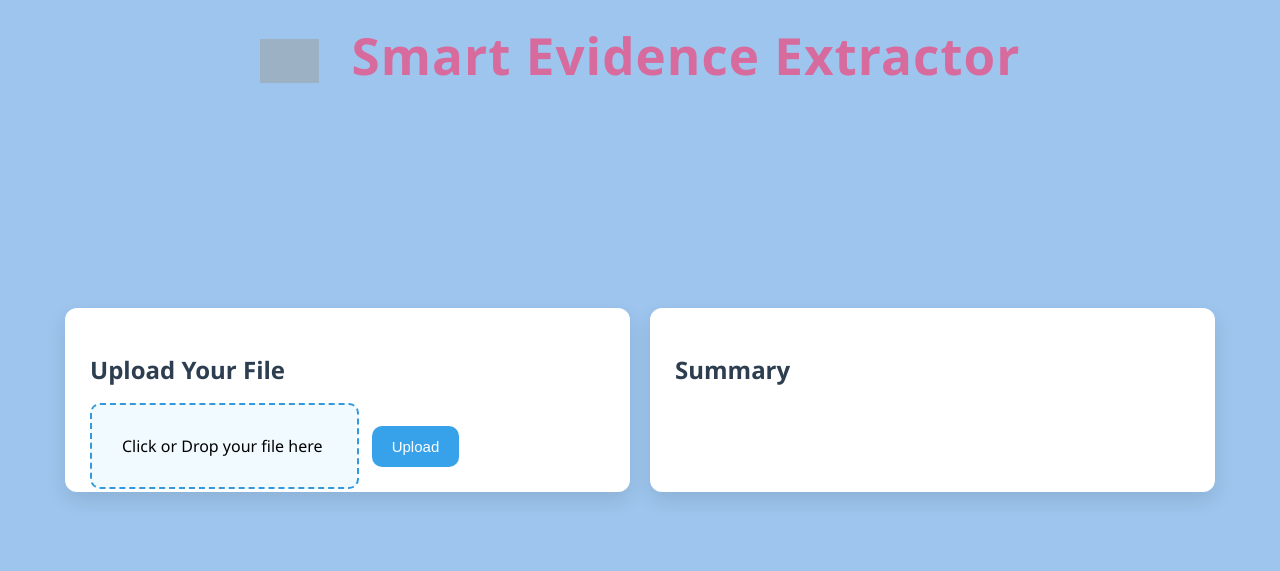
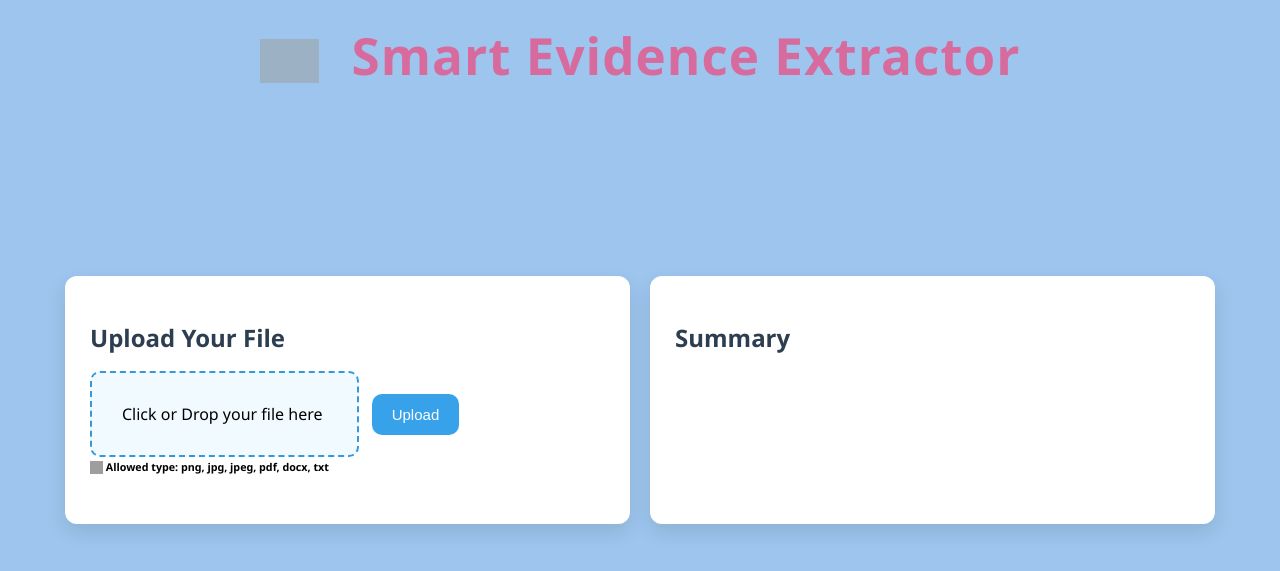
Before and after one commit to aman9065/Smart_Evidence_extractor, a Flask app: page / in a window 1280 px wide. Shown: the top 571 px of the page. Run offline with Flask 3, Linux system fonts and the light colour scheme; grey boxes are pictures that could not be loaded.

Commit message:
add file aaccept

```diff
--- a/templates/index.html
+++ b/templates/index.html
@@ -237,10 +237,12 @@ input[type="file"] { display: none; }
             <form id="uploadForm" action="/upload" method="POST" enctype="multipart/form-data">
                 <label class="drop-area">
                     <span id="file-label">Click or Drop your file here</span>
-                    <input type="file" name="file" required onchange="updateFileName(event)">
-                </label>
+                    <input type="file" name="file" required onchange="updateFileName(event)"
+                            accept=".png, .jpg, .jpeg, .pdf, .docx, .txt, ">
+                    </label>
                 <button class="btn" type="submit">Upload</button>
             </form>
+            <h6><img src="https://cdn-icons-png.flaticon.com/512/1/1176.png" alt="Info" width="13" height="13" style="vertical-align: middle;">  Allowed type: png, jpg, jpeg, pdf, docx, txt</h6>
 
             <div id="options">
                 <input type="text" id="keyword" placeholder="Enter keywords for summary">
```
Also changed, not shown: 4 other files.
